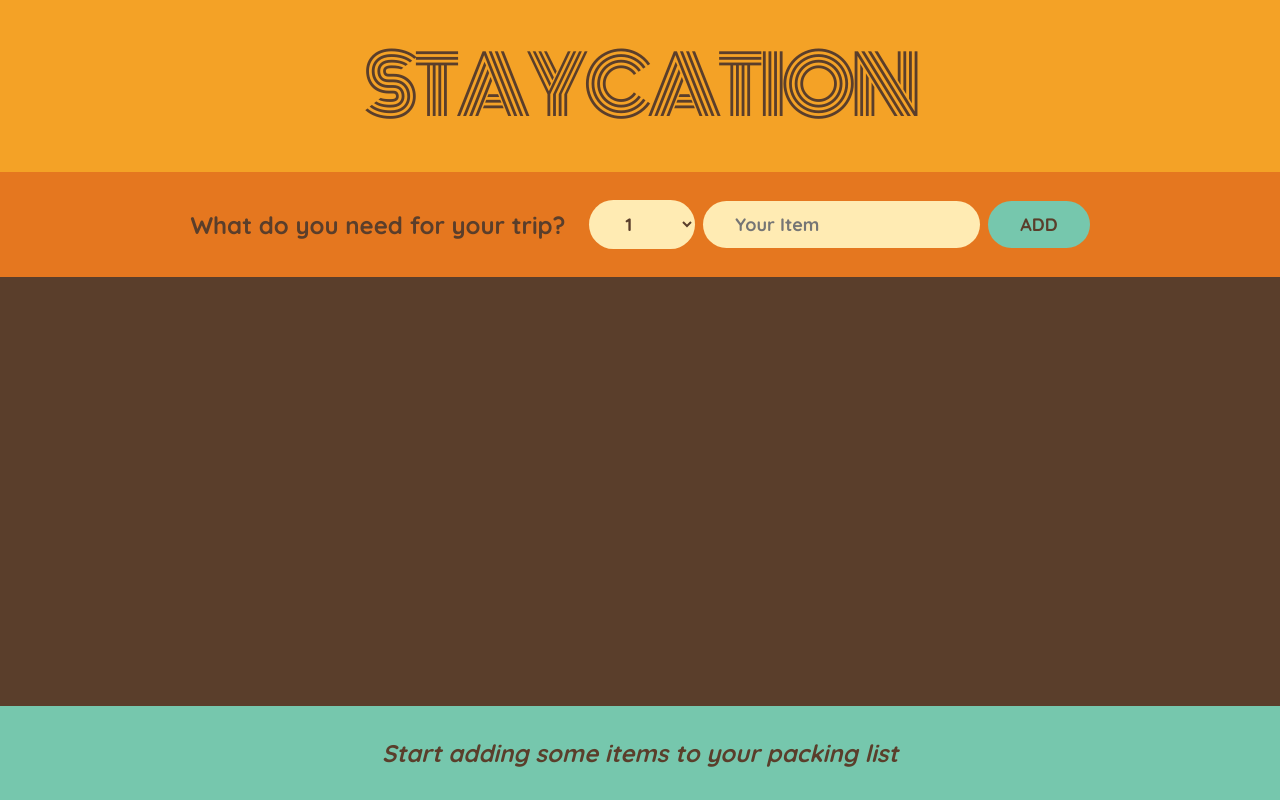
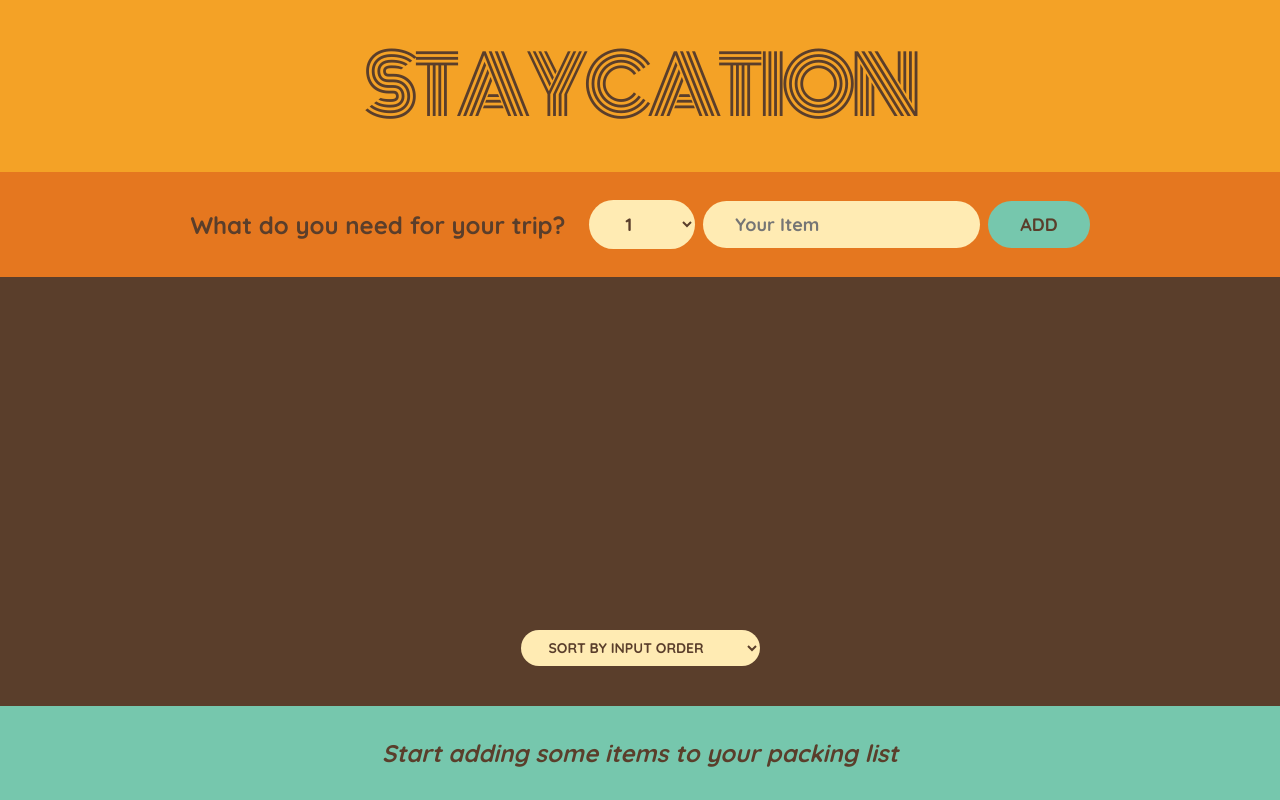
Before and after one commit to gustionusamba24/travel-list, a React (Create React App) app: page / in a window 1280 px wide. Built offline with nearby package versions, Linux system fonts and the light colour scheme.

Commit message:
Implement derive state to sort items by input, sort items by description, and sort items by packed

```diff
--- a/src/App.js
+++ b/src/App.js
@@ -84,10 +84,24 @@
 };
 
 const PackingList = ({ items, onDeleteItem, onToggleItem }) => {
+  const [sortBy, setSortBy] = useState("input");
+
+  let sortedItems;
+
+  if (sortBy === "input") sortedItems = items;
+
+  if (sortBy === "description")
+    sortedItems = items
+      .slice()
+      .sort((a, b) => a.description.localeCompare(b.description));
+
+  if (sortBy === "packed")
+    sortedItems = items.slice().sort((a, b) => a.packed - b.packed);
+
   return (
     <div className="list">
       <ul>
-        {items.map((item) => (
+        {sortedItems.map((item) => (
           <Item
             item={item}
             key={item.id}
@@ -96,6 +110,17 @@
           />
         ))}
       </ul>
+
+      <div className="actions">
+        <select
+          value={sortBy}
+          onChange={(e) => setSortBy(e.target.value)}
+        >
+          <option value="input">Sort by input order</option>
+          <option value="description">Sort by description</option>
+          <option value="packed">Sort by packed status</option>
+        </select>
+      </div>
     </div>
   );
 };
```
